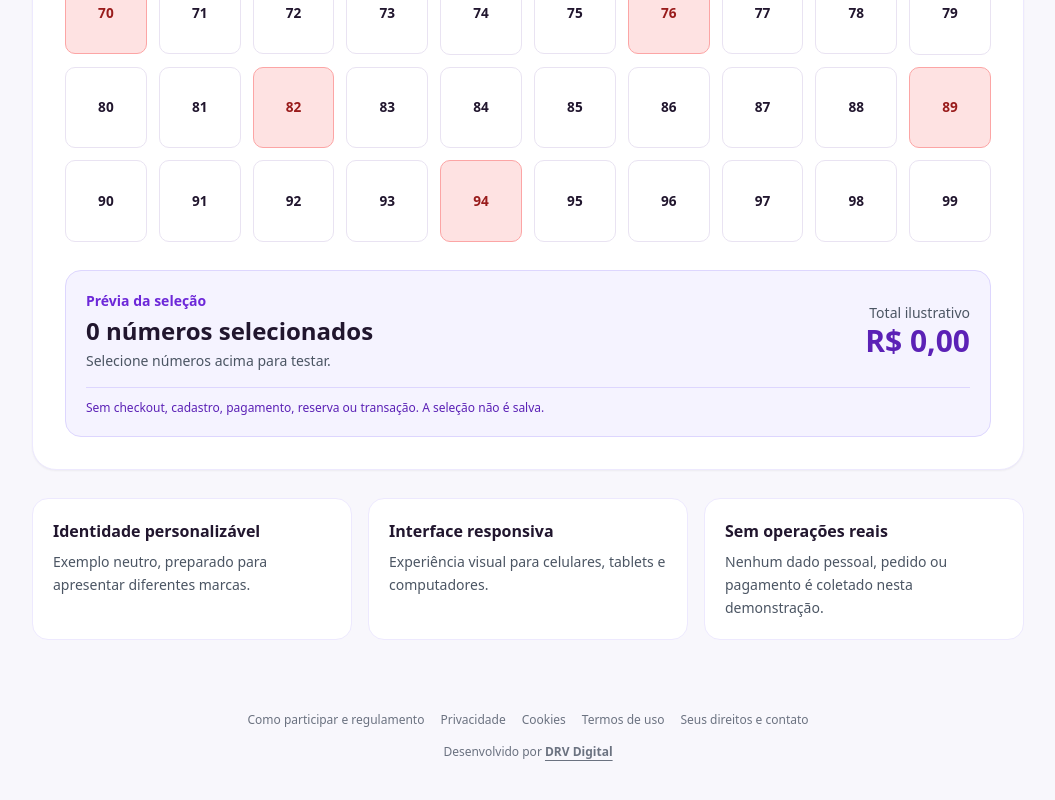
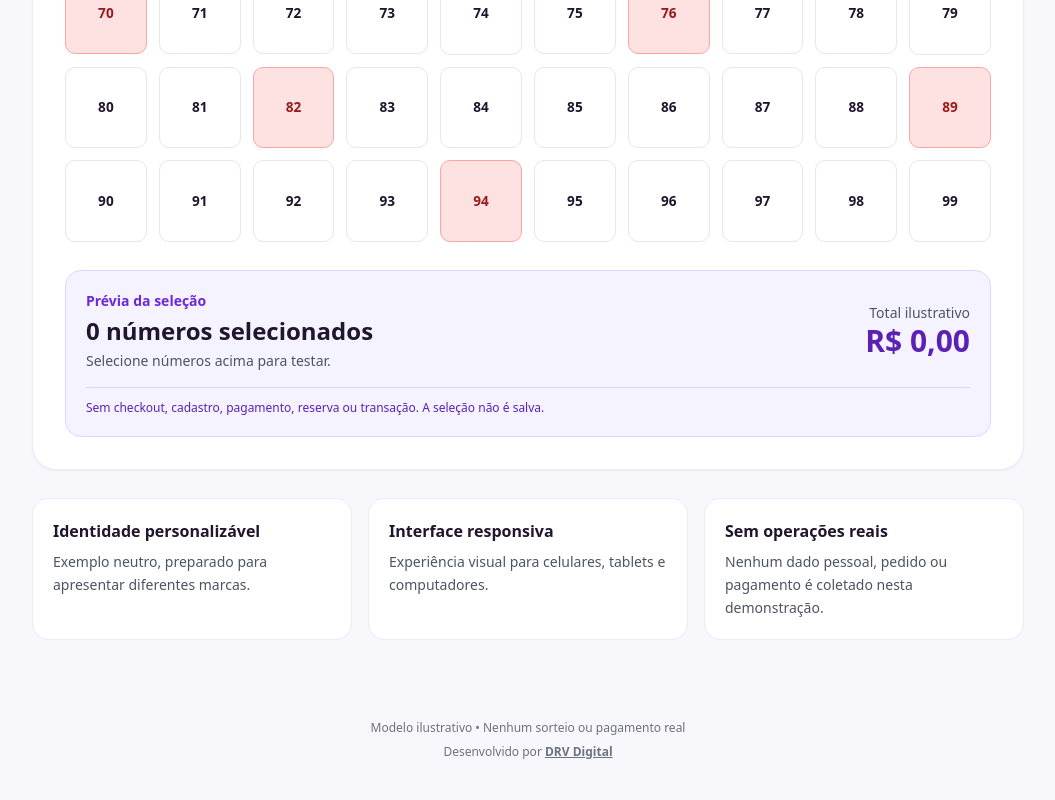
Before and after one commit to Daviisk/modelo-sorteios-premium, a Next.js app: page / in a window 1280 px wide. Shown: the part 1443-2243 px from the top of the page, without its empty margins (112-1167 px from the left). Built offline with nearby package versions, Linux system fonts and the light colour scheme.

Commit message:
Convert premium template to neutral visual-only showcase

```diff
--- a/src/app/layout.tsx
+++ b/src/app/layout.tsx
@@ -1,29 +1,4 @@
-import { SITE_DESCRIPTION } from "@/lib/seo";
-import { SITE_NAME, SITE_URL } from "@/lib/site";
-import Link from "next/link";
 import type { Metadata } from "next";
 import "./globals.css";
-
-export const metadata: Metadata = {
-  metadataBase: new URL(SITE_URL),
-  title: { default: `${SITE_NAME} | Sorteios de prêmios`, template: `%s | ${SITE_NAME}` },
-  applicationName: SITE_NAME,
-  category: "Sorteios",
-  robots: { index: true, follow: true, googleBot: { index: true, follow: true, "max-image-preview": "large", "max-snippet": -1, "max-video-preview": -1 } },
-  formatDetection: { telephone: false },
-  openGraph: { siteName: SITE_NAME, locale: "pt_BR", type: "website", images: ["/images/modelo-logo.svg"] },
-  description: SITE_DESCRIPTION,
-  twitter: { card: "summary_large_image", description: SITE_DESCRIPTION, images: ["/images/modelo-logo.svg"] },
-};
-
-export default function RootLayout({ children }: { children: React.ReactNode }) {
-  return (
-    <html lang="pt-BR">
-
-      <body>{children}<footer className="max-w-3xl mx-auto px-4 pt-6 pb-28 text-xs text-gray-500 flex flex-wrap justify-center gap-4">
-        <Link href="/como-participar">Como participar e regulamento</Link><Link href="/privacidade">Privacidade</Link><Link href="/cookies">Cookies</Link><Link href="/termos">Termos de uso</Link><Link href="/privacidade/direitos">Seus direitos e contato</Link>
-        <p className="w-full text-center">Desenvolvido por <a href="https://drv-digital.vercel.app/" target="_blank" rel="noopener noreferrer" className="font-semibold underline underline-offset-4 hover:text-gray-700">DRV Digital</a></p>
-      </footer></body>
-    </html>
-  );
-}
+export const metadata: Metadata = { title: "Sorteios Premium | Demonstração", description: "Modelo demonstrativo de plataforma de sorteios, sem checkout ou pagamentos.", robots: {index:false,follow:false}, icons:{icon:"/images/modelo-logo.svg"} };
+export default function RootLayout({children}:{children:React.ReactNode}) {return <html lang="pt-BR"><body>{children}<footer className="mx-auto max-w-5xl px-4 pb-10 pt-8 text-center text-xs text-gray-500"><p>Modelo ilustrativo • Nenhum sorteio ou pagamento real</p><p className="mt-2">Desenvolvido por <a className="font-semibold underline" href="https://drv-digital.vercel.app/" target="_blank" rel="noopener noreferrer">DRV Digital</a></p></footer></body></html>}
```
